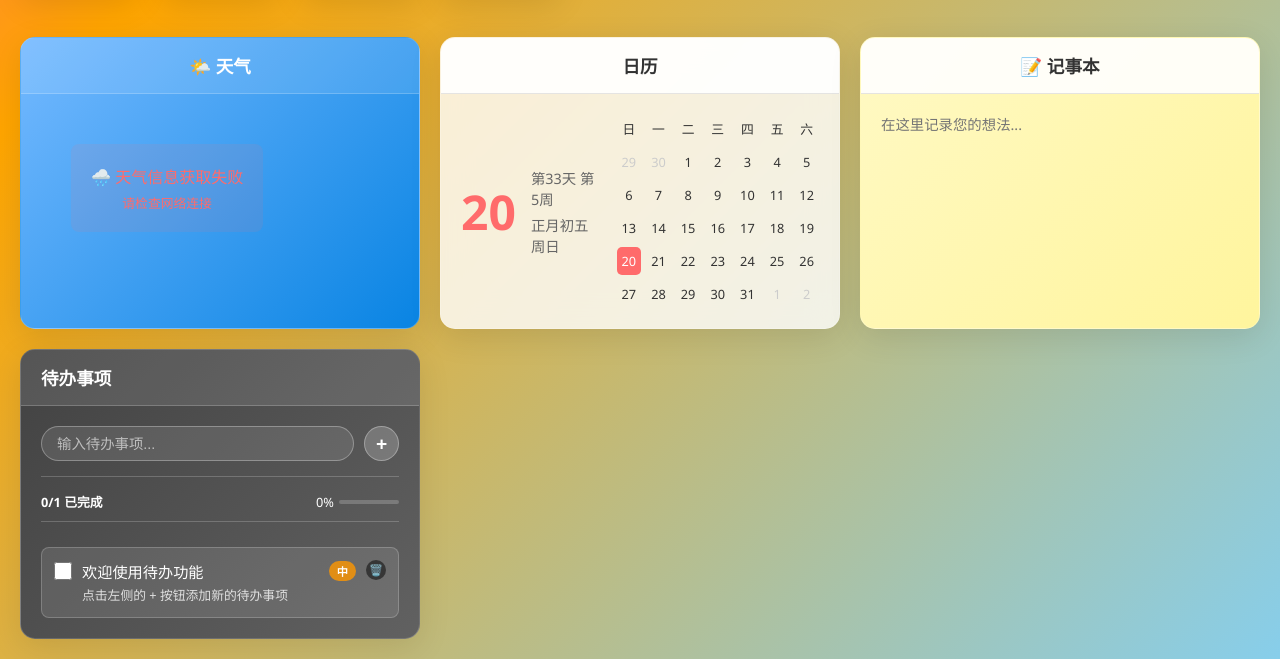
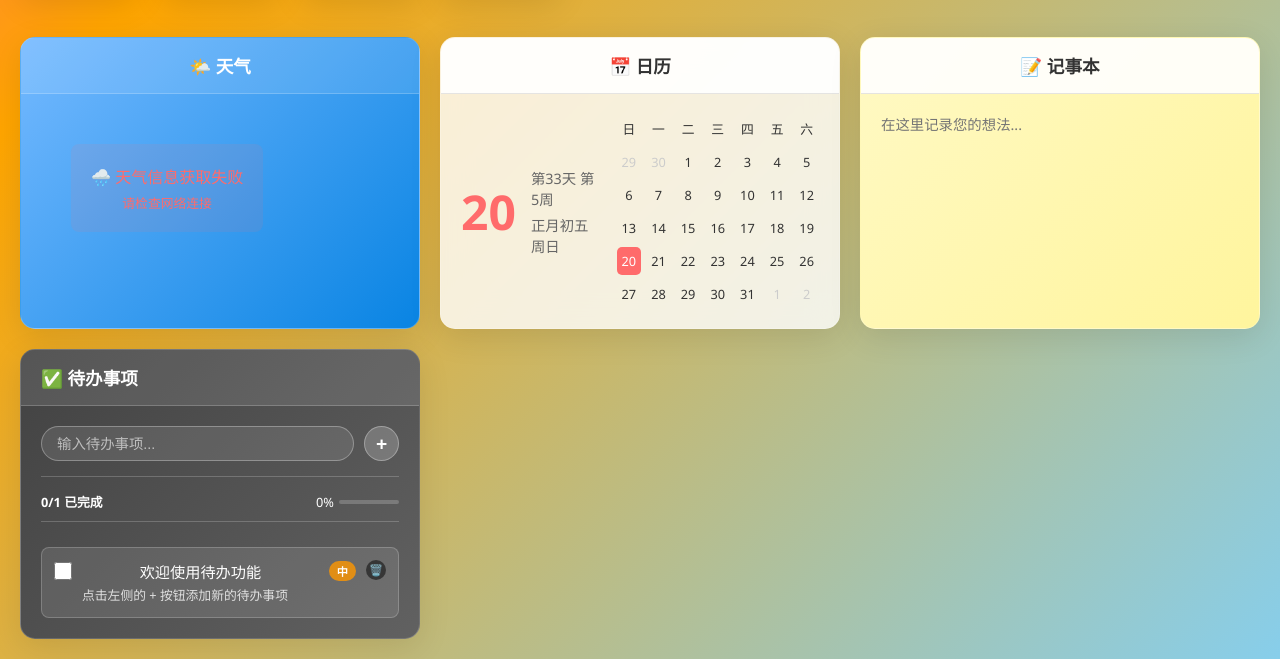
Before and after one commit to heijiangangqin/vercel-navigation-page, a plain HTML site: page index.html in a window 1280 px wide. Shown: the part 467-1126 px from the top of the page. Drawn offline with Linux system fonts and the light colour scheme; no server answers.

Commit message:
Enhance index.html with emoji icons for calendar and todo headers; update styles.css to center-align body text.

```diff
--- a/index.html
+++ b/index.html
@@ -61,7 +61,7 @@
             <!-- 日历小部件 -->
             <div class="widget calendar-widget" data-widget-type="calendar">
                 <div class="widget-header">
-                    <h3>日历</h3>
+                    <h3>📅 日历</h3>
                 </div>
                 <div class="widget-content">
                     <div class="calendar-main">
@@ -92,7 +92,7 @@
             <!-- 待办事项小部件 -->
             <div class="widget todo-widget" data-widget-type="todo">
                 <div class="widget-header">
-                    <h3>待办事项</h3>
+                    <h3>✅ 待办事项</h3>
                 </div>
                 <div class="widget-content">
                     <!-- 添加待办表单 -->
--- a/script.js
+++ b/script.js
@@ -154,7 +154,7 @@ function generateCalendar() {
 
 // 天气配置管理
 let weatherConfig = {
-    apiKey: 'e17ef733a4009a25e9e13d8d152bb6e7',
+    apiKey: 'shurukey',//输入key
     cityCode: '445281',
     cityName: '普宁市'
 };
--- a/styles.css
+++ b/styles.css
@@ -506,6 +506,7 @@ body {
     font-weight: 500;
     font-size: 0.95rem;
     word-break: break-word;
+    text-align: center;
 }
 
 .todo-priority {
```
Also changed, not shown: README.md.
